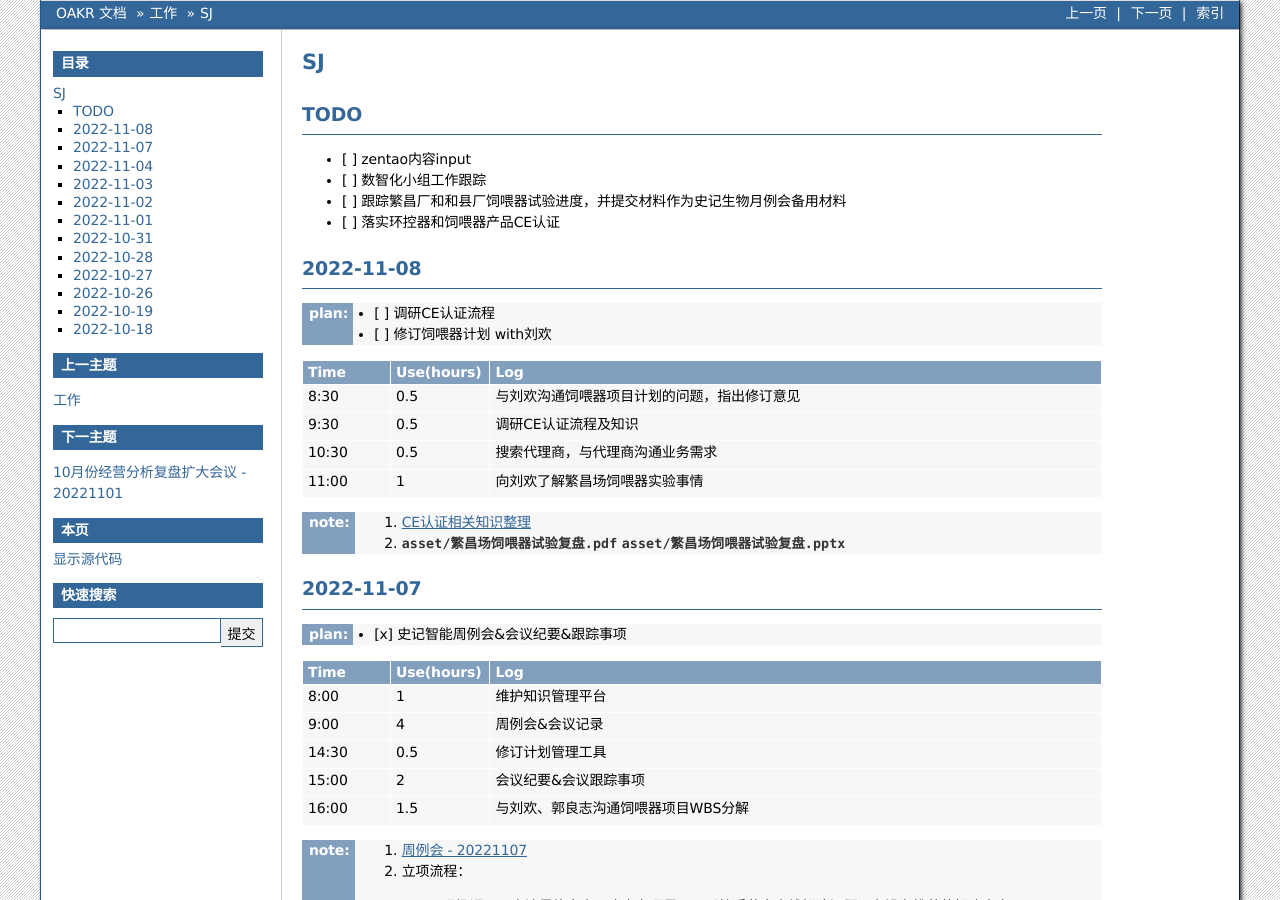
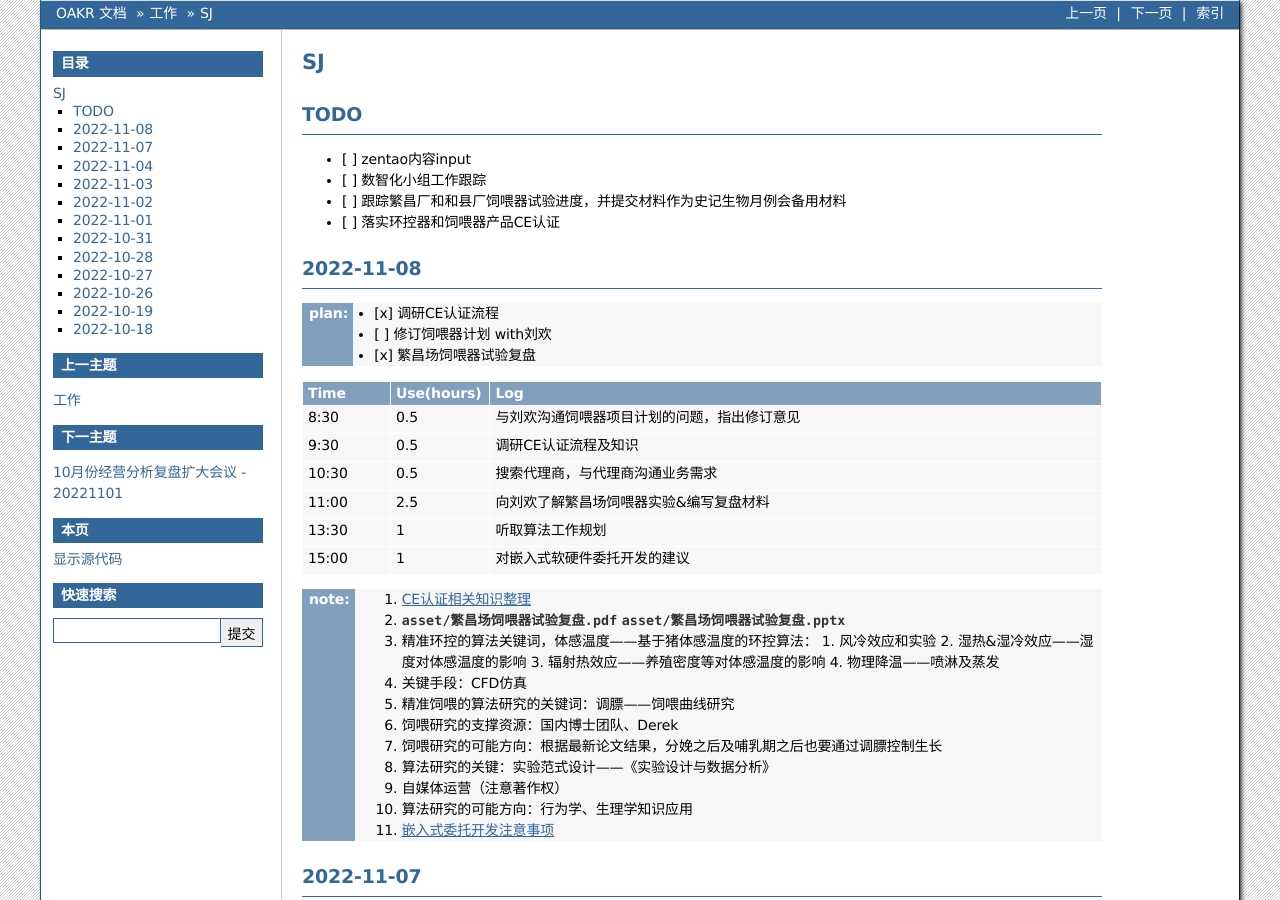
Before and after one commit to cruiurc/cruiurc.github.io, a Sphinx documentation site: the page built from source/work/sj/sj.rst, in a window 1280 px wide and 900 px high. Built offline with Sphinx 7.4.7, drawn with Linux system fonts in a browser that asks for light colours.

Commit message:
20221108 work

```diff
--- a/source/work/sj/sj.rst
+++ b/source/work/sj/sj.rst
@@ -10,8 +10,9 @@ TODO
 2022-11-08
 -----------
 :plan:
-   - [ ] 调研CE认证流程
+   - [x] 调研CE认证流程
    - [ ] 修订饲喂器计划 with刘欢
+   - [x] 繁昌场饲喂器试验复盘
 
 .. csv-table::
    :header: "Time", "Use(hours)", "Log"
@@ -20,12 +21,26 @@ TODO
    8:30, 0.5, 与刘欢沟通饲喂器项目计划的问题，指出修订意见
    9:30, 0.5, 调研CE认证流程及知识
    10:30, 0.5, 搜索代理商，与代理商沟通业务需求
-   11:00, 1, 向刘欢了解繁昌场饲喂器实验事情
+   11:00, 2.5, 向刘欢了解繁昌场饲喂器实验&编写复盘材料
+   13:30, 1, 听取算法工作规划
+   15:00, 1, 对嵌入式软硬件委托开发的建议
 
 :note:
    1. :doc:`/work/sj/topic/CE认证`
    2. :download:`asset/繁昌场饲喂器试验复盘.pdf`  :download:`asset/繁昌场饲喂器试验复盘.pptx`
-
+   3. 精准环控的算法关键词，体感温度——基于猪体感温度的环控算法：
+      1. 风冷效应和实验
+      2. 湿热&湿冷效应——湿度对体感温度的影响
+      3. 辐射热效应——养殖密度等对体感温度的影响
+      4. 物理降温——喷淋及蒸发
+   4. 关键手段：CFD仿真
+   5. 精准饲喂的算法研究的关键词：调膘——饲喂曲线研究
+   6. 饲喂研究的支撑资源：国内博士团队、Derek
+   7. 饲喂研究的可能方向：根据最新论文结果，分娩之后及哺乳期之后也要通过调膘控制生长
+   8. 算法研究的关键：实验范式设计——《实验设计与数据分析》
+   9. 自媒体运营（注意著作权）
+   10. 算法研究的可能方向：行为学、生理学知识应用
+   11. :doc:`/work/sj/topic/饲喂器嵌入式开发委外合作注意事项-20221108`
 
 2022-11-07
 -----------
```
Also changed, not shown: source/work/sj/topic/饲喂器嵌入式开发委外合作注意事项-20221108.rst (added, +8 -0 lines).
